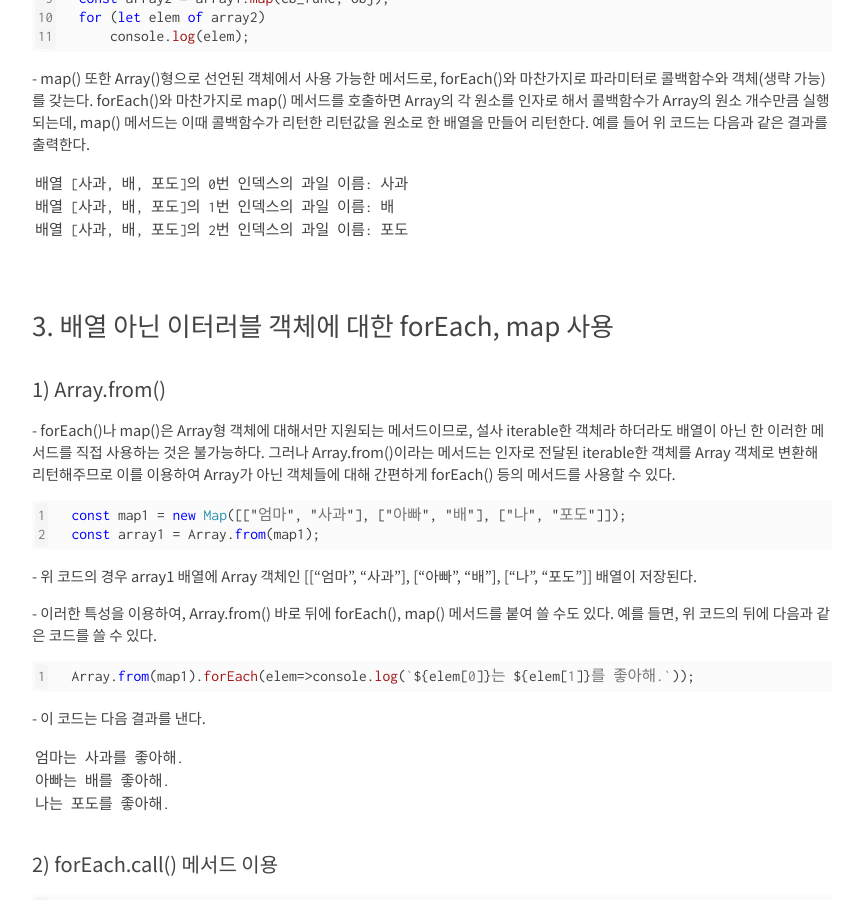
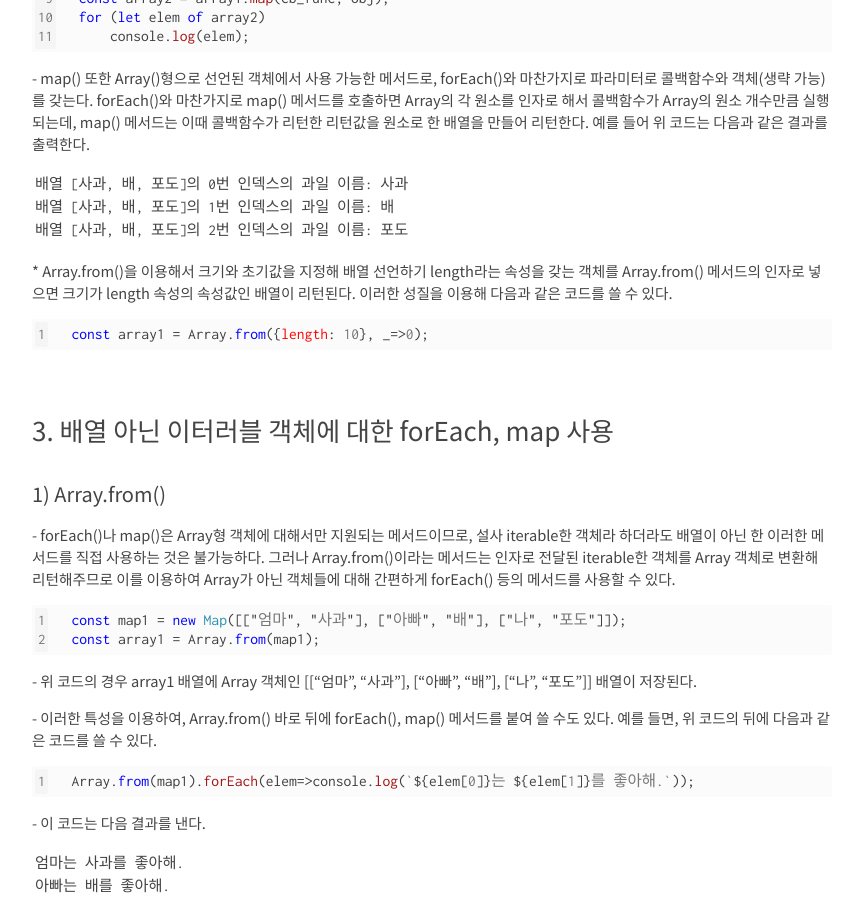
Before and after one commit to kangwooklee29/blog, a Jekyll site: the page built from JavaScript/_posts/2021-09-27-Array의 유용한 메서드들 - forEach(), map(), from().md, in a window 1280 px wide and 900 px high, scrolled down 1209 px. Shown: the whole window, without its empty margins (208-1067 px from the left). Built offline with Jekyll 4.4.1, drawn with Linux system fonts in a browser that asks for light colours; nearby versions of some CDN libraries; comment, search, counter and statistics services are not loaded.

Commit message:
Update 2021-09-27-Array의 유용한 메서드들 - forEach(), map(), from().md

````diff
--- a/JavaScript/_posts/2021-09-27-Array의 유용한 메서드들 - forEach(), map(), from().md
+++ b/JavaScript/_posts/2021-09-27-Array의 유용한 메서드들 - forEach(), map(), from().md
@@ -56,6 +56,14 @@ for (let elem of array2)
 배열 [사과, 배, 포도]의 2번 인덱스의 과일 이름: 포도
 ```
 
+\* Array.from()을 이용해서 크기와 초기값을 지정해 배열 선언하기
+length라는 속성을 갖는 객체를 Array.from() 메서드의 인자로 넣으면 크기가 length 속성의 속성값인 배열이 리턴된다. 이러한 성질을 이용해 다음과 같은 코드를 쓸 수 있다.
+```javascript
+const array1 = Array.from({length: 10}, _=>0);
+```
+
+
+
 ### 3\. 배열 아닌 이터러블 객체에 대한 forEach, map 사용
 
 #### 1) Array.from()
````
